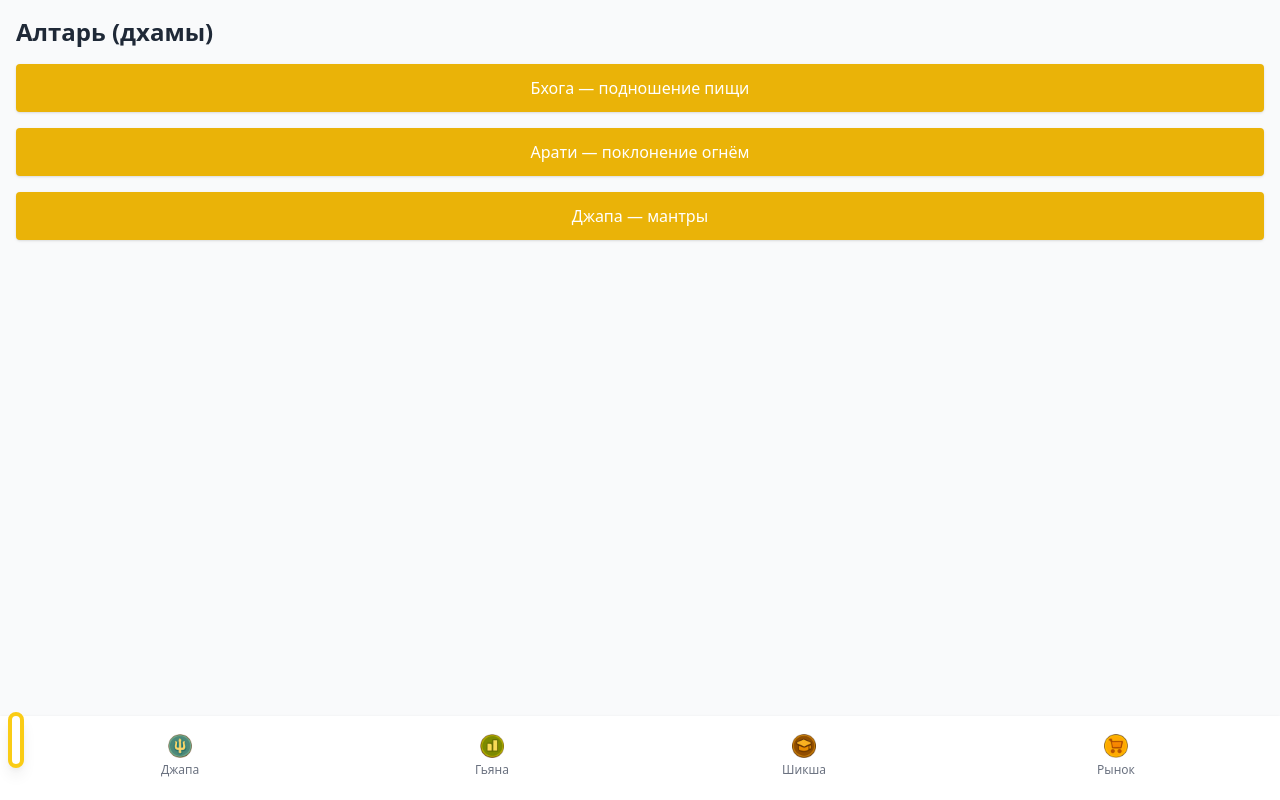
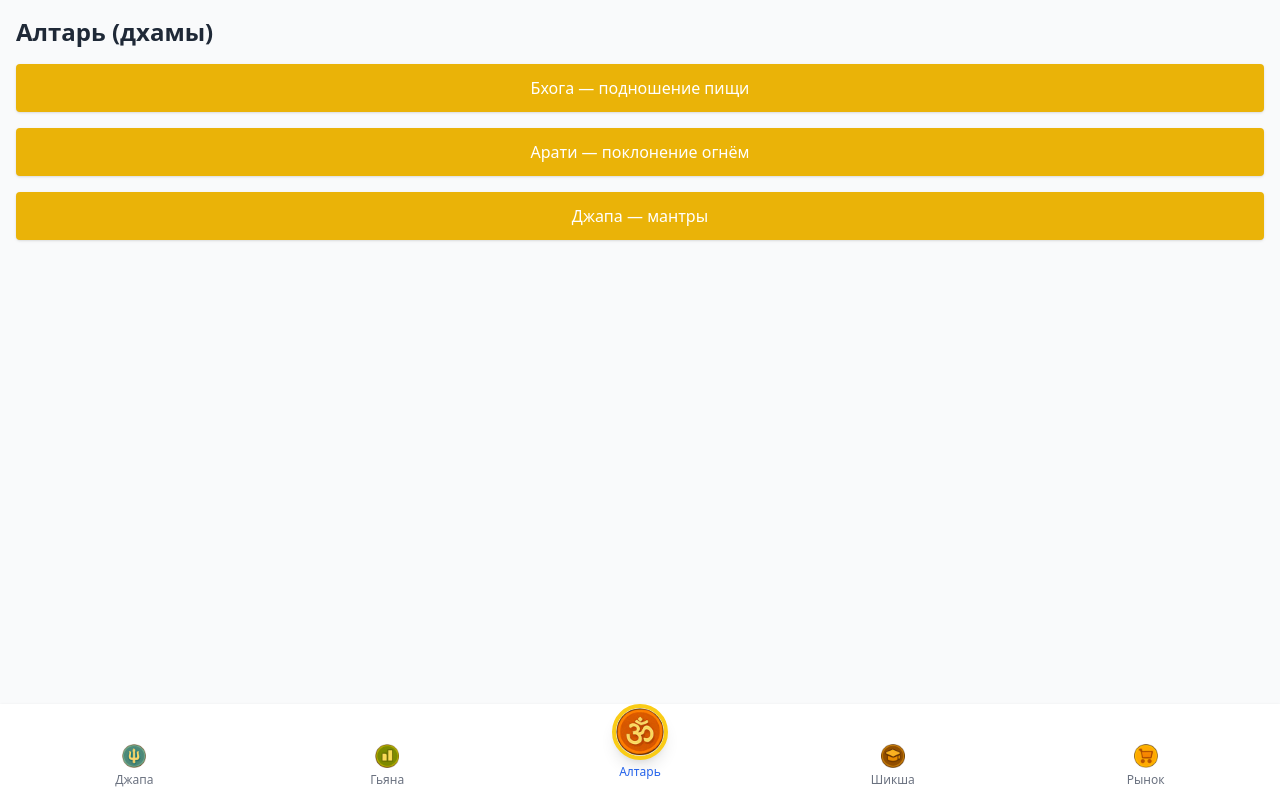
Before and after one commit to liladhama/dhama_back, a React (Create React App) app: page / in a window 1280 px wide. Built offline with nearby package versions, Linux system fonts and the light colour scheme.

Commit message:
Обновил загрузку, иконку алтаря и исправил сборку

```diff
--- a/src/components/BottomNav.jsx
+++ b/src/components/BottomNav.jsx
@@ -1,7 +1,6 @@
 import React from 'react';
 import { NavLink } from 'react-router-dom';
 
-// Импорт иконок из папки src/icons
 import altarIcon from '../icons/icon_altar.png';
 import japaIcon from '../icons/icon_japa.png';
 import gyanIcon from '../icons/icon_gyan.png';
@@ -10,24 +9,24 @@ import marketIcon from '../icons/icon_market.png';
 
 export default function BottomNav() {
   const tabs = [
-    { to: '/',        label: 'Алтарь',  icon: altarIcon },
     { to: '/japa',    label: 'Джапа',   icon: japaIcon },
     { to: '/gyan',    label: 'Гьяна',   icon: gyanIcon },
+    { to: '/',        label: 'Алтарь',  icon: altarIcon }, // <- по центру
     { to: '/shiksha', label: 'Шикша',   icon: shikshaIcon },
     { to: '/market',  label: 'Рынок',   icon: marketIcon },
   ];
 
   return (
-    <nav className="relative flex justify-around bg-white shadow px-2 pt-2 pb-3">
+    <nav className="flex justify-between items-end bg-white px-2 pt-2 pb-3 shadow">
       {tabs.map((tab, idx) => {
-        const isCenter = idx === 0; // Алтарь — по центру и больше
+        const isCenter = idx === 2; // теперь центральный — индекс 2
         return (
           <NavLink
             key={tab.to}
             to={tab.to}
             className={({ isActive }) =>
-              `relative flex flex-col items-center justify-center ${
-                isCenter ? 'w-16 h-16 -translate-y-4 z-10' : 'w-full'
+              `flex flex-col items-center justify-center w-full ${
+                isCenter ? 'relative -translate-y-2 z-10' : ''
               } ${isActive ? 'text-blue-600' : 'text-gray-500'}`
             }
           >
@@ -36,11 +35,11 @@ export default function BottomNav() {
               alt={tab.label}
               className={`transition-transform ${
                 isCenter
-                  ? 'w-14 h-14 rounded-full border-4 border-yellow-400 bg-white p-1 shadow-lg'
+                  ? 'w-14 h-14 rounded-full border-4 border-yellow-400 bg-white shadow-lg'
                   : 'w-6 h-6'
               }`}
             />
-            {!isCenter && <span className="text-xs mt-1">{tab.label}</span>}
+            <span className="text-xs mt-1">{tab.label}</span>
           </NavLink>
         );
       })}
--- a/src/components/Loading.jsx
+++ b/src/components/Loading.jsx
@@ -1,12 +1,10 @@
-import React from 'react';
-
 export default function Loading() {
   return (
-    <div className="flex items-center justify-center h-full w-full bg-white">
+    <div className="w-screen h-screen bg-white">
       <img
         src="/hanuman_9_16.png"
         alt="Загрузка DHAMA"
-        className="max-w-full max-h-full object-contain animate-pulse-scale"
+        className="w-full h-full object-cover animate-pulse-scale"
       />
     </div>
   );
```
